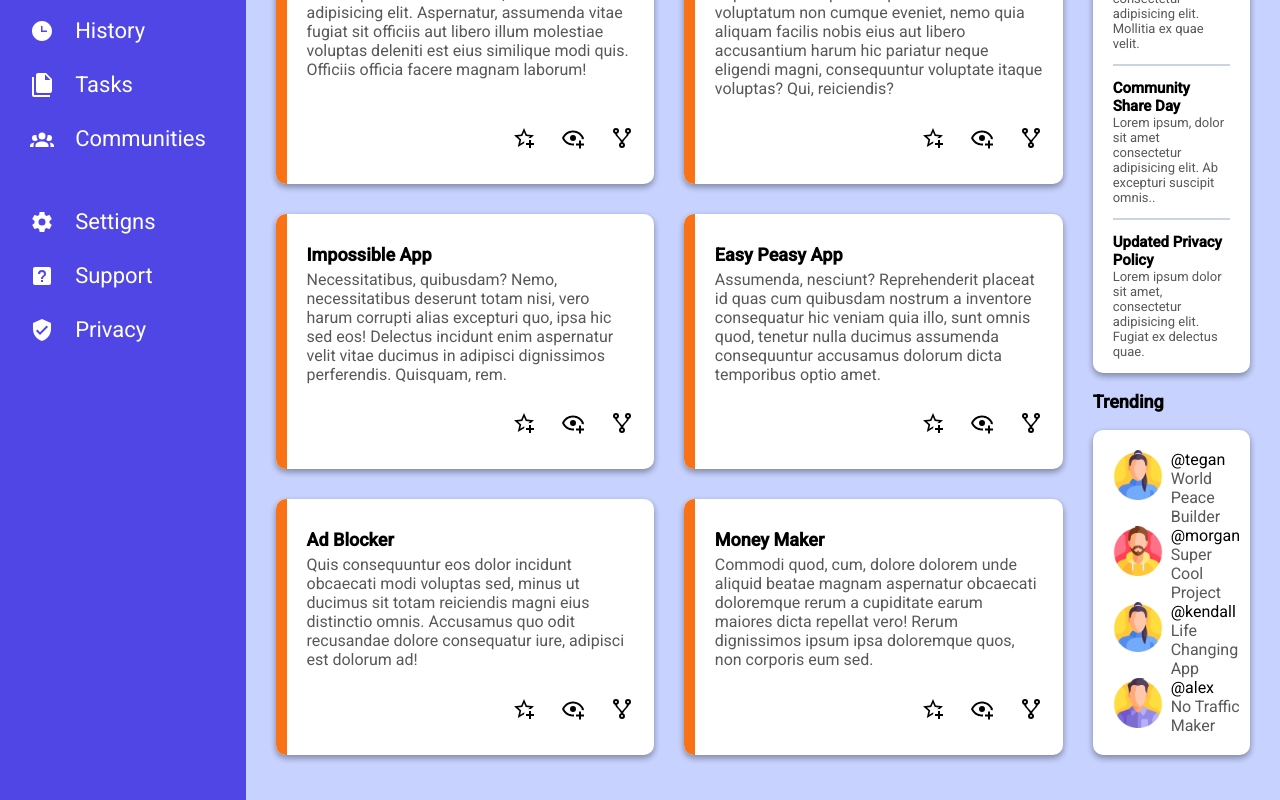
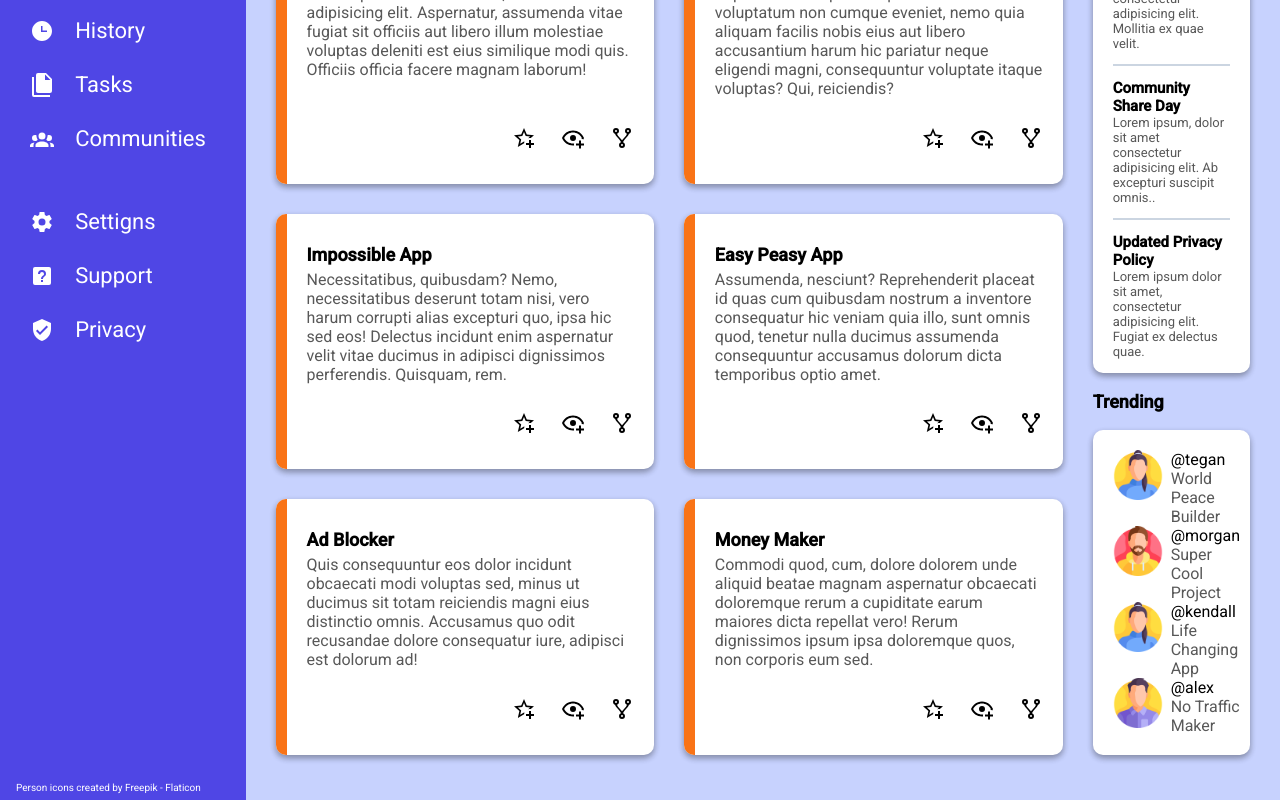
Before and after one commit to Bluesman98/Admin-Dashboard, a plain HTML site: page index.html in a window 1280 px wide. Shown: the part 314-1114 px from the top of the page. Drawn offline with Linux system fonts and the light colour scheme.

Commit message:
added reference to profile icons creator

```diff
--- a/index.html
+++ b/index.html
@@ -93,6 +93,9 @@
                     </svg>
                     Privacy</a>
                 </div>
+            </div>
+            <div class="reference">
+                <a href="https://www.flaticon.com/free-icons/person" title="person icons">Person icons created by Freepik - Flaticon</a>
             </div>
         </div>
         <div class="header">
--- a/style.css
+++ b/style.css
@@ -175,6 +175,19 @@ button:hover{
     box-shadow: rgba(0, 0, 0, 0.16) 0px 3px 6px, rgba(0, 0, 0, 0.23) 0px 3px 6px;
  }
 
+ .reference{
+     margin-bottom: 5px;
+     margin-top: auto;
+     margin-left: 1rem;
+ }
+
+ .reference>a{
+
+     font-size: 10px;
+     text-decoration: none;
+     color: white;
+ }
+
 .main{
     grid-column: 2/3;
     grid-row: 2/3;
```
